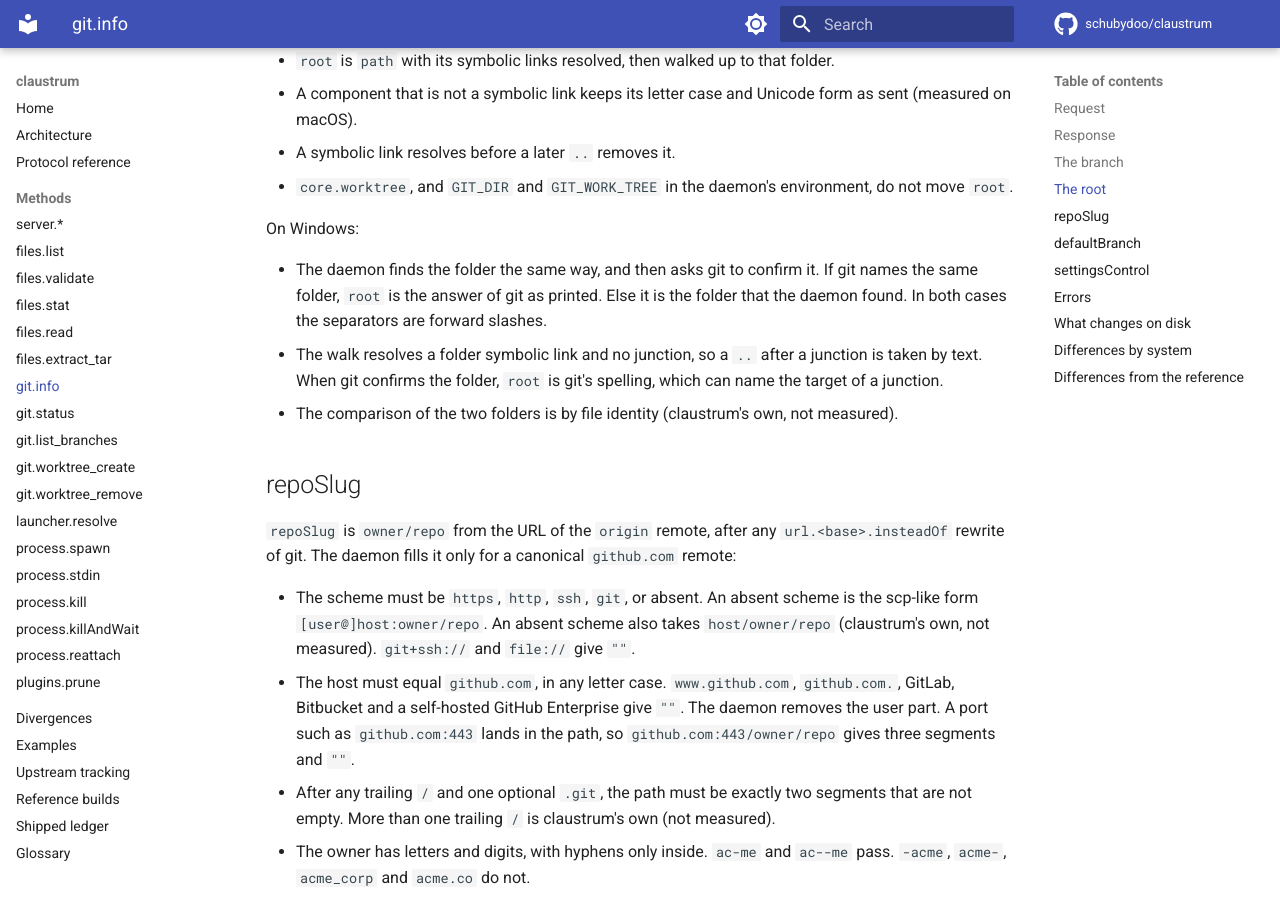
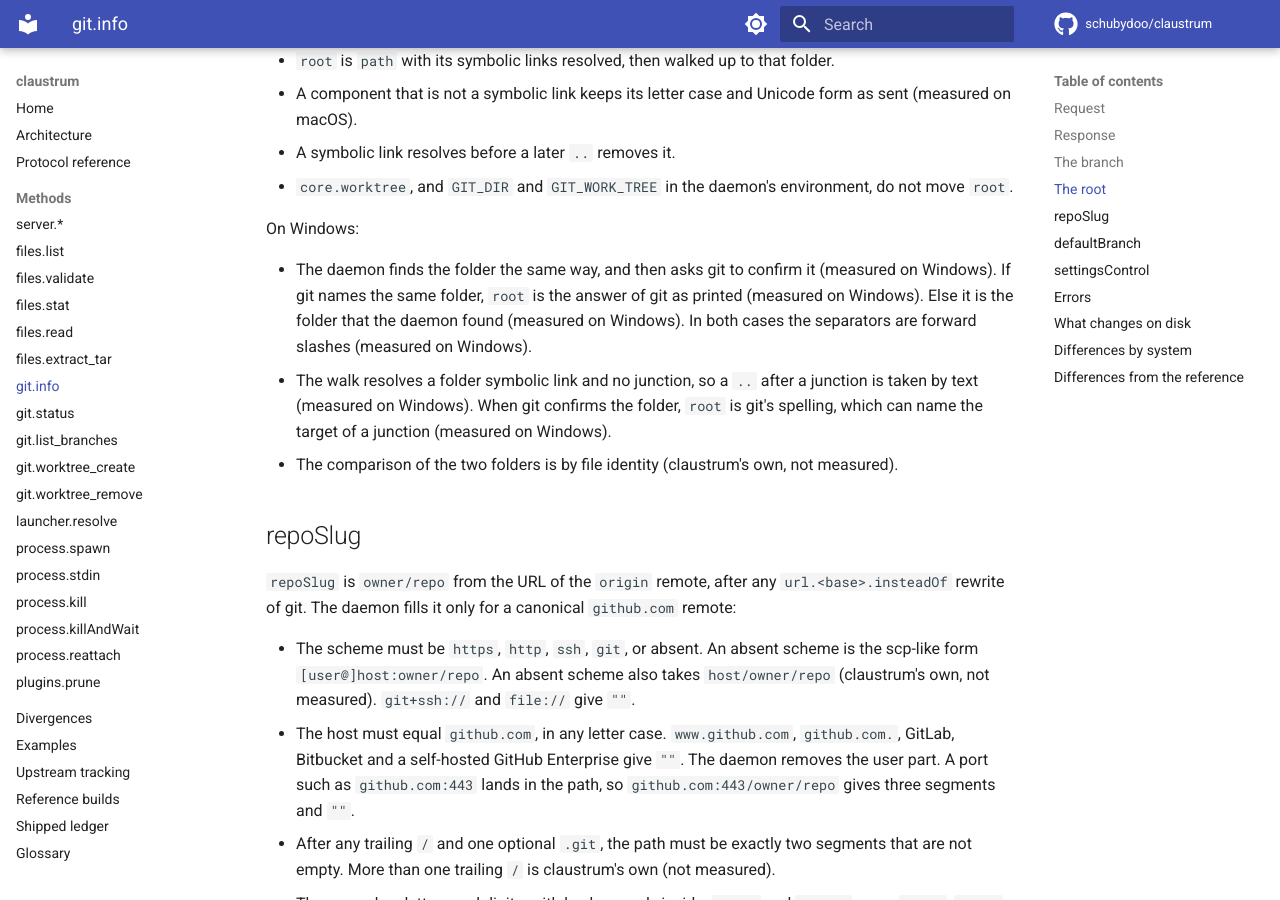
Before and after one commit to schubydoo/claustrum, an MkDocs documentation site: the page built from docs/protocol/git-info.md, in a window 1280 px wide and 900 px high, scrolled down 2020 px. Built offline with MkDocs 1.6.1 and Material for MkDocs 9.7.7, drawn with Linux system fonts in a browser that asks for light colours; comment, search, counter and statistics services are not loaded; some of the changed text lies outside the part shown.

Commit message:
docs: answer the review of the git read pages
Co-Authored-By: Claude Opus 5.5 <noreply@anthropic.com>

```diff
--- a/docs/protocol/git-info.md
+++ b/docs/protocol/git-info.md
@@ -67,8 +67,8 @@ On Linux and macOS:
 
 On Windows:
 
-- The daemon finds the folder the same way, and then asks git to confirm it. If git names the same folder, `root` is the answer of git as printed. Else it is the folder that the daemon found. In both cases the separators are forward slashes.
-- The walk resolves a folder symbolic link and no junction, so a `..` after a junction is taken by text. When git confirms the folder, `root` is git's spelling, which can name the target of a junction.
+- The daemon finds the folder the same way, and then asks git to confirm it (measured on Windows). If git names the same folder, `root` is the answer of git as printed (measured on Windows). Else it is the folder that the daemon found (measured on Windows). In both cases the separators are forward slashes (measured on Windows).
+- The walk resolves a folder symbolic link and no junction, so a `..` after a junction is taken by text (measured on Windows). When git confirms the folder, `root` is git's spelling, which can name the target of a junction (measured on Windows).
 - The comparison of the two folders is by file identity (claustrum's own, not measured).
 
 ## repoSlug
@@ -113,12 +113,12 @@ This method has no `errorCode` member. A failure is a JSON-RPC error. The texts
 | `-32602` | `Invalid params` | The request has no `params` member, or `params` or `path` has the wrong type. See [the rules for `params`](../PROTOCOL.md#params-presence-and-typing). |
 | `-32603` | `the repository's git directory could not be trusted; git not run: …` | The daemon does not trust the git directory. See [Git-directory trust check](../PROTOCOL.md#git-directory-trust-check). |
 | `-32603` | `config-defined hooks could not be pinned off; git not run: …` | A config listing failed or passed a limit of the hook pins, the daemon refuses its own git environment, or a daemon `GIT_DIR` names a gone worktree entry. A listing stopped at 30 seconds goes on with `listing the configuration in force: git took too long: Claude stopped git config after 30 seconds; try again`. See [Refusal texts](../PROTOCOL.md#refusal-texts) and [The daemon's own git environment](../PROTOCOL.md#the-daemons-own-git-environment). |
-| `-32603` | `git cannot run on this host; git not run: …` | A config listing, call 7 of the start test or the call about the repository failed, and then a `git version` call failed too. See [A failed configuration listing](../PROTOCOL.md#a-failed-configuration-listing), [The start test](../PROTOCOL.md#the-start-test) and [The call about the repository](../PROTOCOL.md#the-call-about-the-repository). |
+| `-32603` | `git cannot run on this host; git not run: …` | A config listing, call 7 of the start test or the call about the repository failed, and then `git version` failed too. See [A failed configuration listing](../PROTOCOL.md#a-failed-configuration-listing), [The start test](../PROTOCOL.md#the-start-test) and [The call about the repository](../PROTOCOL.md#the-call-about-the-repository). |
 | `-32603` | `this repository's git config cannot be used: …` or `a file in this repository's .git directory cannot be used: …` | The daemon read the git config of the repository, or a file of its git directory, and does not accept it. See [Repository config refusals](../PROTOCOL.md#repository-config-refusals). |
 | `-32603` | `Claude could not test git on the remote machine (…). Check free disk space and quota there, then try again.` | The start test of the settings copy failed. The daemon keeps the failure for 10 seconds. See [The start test](../PROTOCOL.md#the-start-test). |
 | `-32603` | `git could not check this repository on the remote machine: …` or `git and Claude disagree about which repository holds this folder: …` | The call that asks git about the repository failed, did not end in 30 seconds, or named another repository. See [The call about the repository](../PROTOCOL.md#the-call-about-the-repository). |
 | `-32603` | `Claude could not prepare its own files on the remote machine: …` | The daemon cannot prepare the folder of the settings copy for this repository. See [The folders](../PROTOCOL.md#the-folders). |
-| `-32603` | `git took too long: Claude stopped git <subcommand> after 2 minutes; try again` | A git call ran 2 minutes, and the daemon stopped it. While a `"shadowDirOff":true` request runs, that one included, the limit is 30 minutes, and the text says so (claustrum's own). See [Time limits of git calls](../PROTOCOL.md#time-limits-of-git-calls). |
+| `-32603` | `git took too long: Claude stopped git <subcommand> after 2 minutes; try again` | A git call ran 2 minutes, and the daemon stopped it. While a `"shadowDirOff":true` request runs, that one included, the limit is 30 minutes, and the text says so (claustrum's own, not measured). See [Time limits of git calls](../PROTOCOL.md#time-limits-of-git-calls). |
 
 A `GIT_COMMON_DIR` in the daemon's environment turns the git-directory trust check off for this method.
 
@@ -132,8 +132,8 @@ The method changes nothing in the repository. The settings copy can add files to
 |---|---|---|
 | `root` | The folder found by the walk, in the native form. | Confirmed by git, with forward slashes. The walk does not resolve a junction. |
 | `path` is a regular file | The "no repository" body. | `-32603` with `config-defined hooks could not be pinned off; git not run: listing the configuration in force: fork/exec <git.exe path>: The directory name is invalid.` |
-| A junction from repository P into repository R | Does not apply. | With no `GIT_DIR` or `GIT_COMMON_DIR` in the daemon's environment, `root`, `repo` and `repoSlug` come from P. `branch` comes from R, and `defaultBranch` can be `""`. |
+| A junction from repository P into repository R | Does not apply. | With no `GIT_DIR` or `GIT_COMMON_DIR` in the daemon's environment, `root`, `repo` and `repoSlug` come from P. `branch` comes from R, and `defaultBranch` can be `""` (measured on Windows). |
 
 ## Differences from the reference
 
-An unmarked rule on this page matches the reference as measured on `5fd08069` or on an earlier build. The rules of Request, Response, What changes on disk, The branch, the Linux and macOS part of The root, repoSlug and defaultBranch are measured, but the system was not recorded. A linked Errors row has the system marks of its PROTOCOL.md section. No entry of the divergence catalog applies to this method. The measured cells behind each rule are in the tests and in the [reference build history](../REFERENCE-BUILDS.md).
+An unmarked rule on this page matches the reference as measured on `5fd08069` or on an earlier build. The rules of Request, Response, What changes on disk, The branch, the Linux and macOS part of The root, repoSlug and defaultBranch are measured, but the system was not recorded. Linked Errors rows carry the system marks of their section. No entry of the divergence catalog applies to this method. The measured cells behind each rule are in the tests and in the [reference build history](../REFERENCE-BUILDS.md).
```
Also changed, not shown: docs/REFERENCE-BUILDS.md (+1 -1 lines), docs/protocol/git-list-branches.md (+7 -5 lines), docs/protocol/git-status.md (+6 -6 lines).
